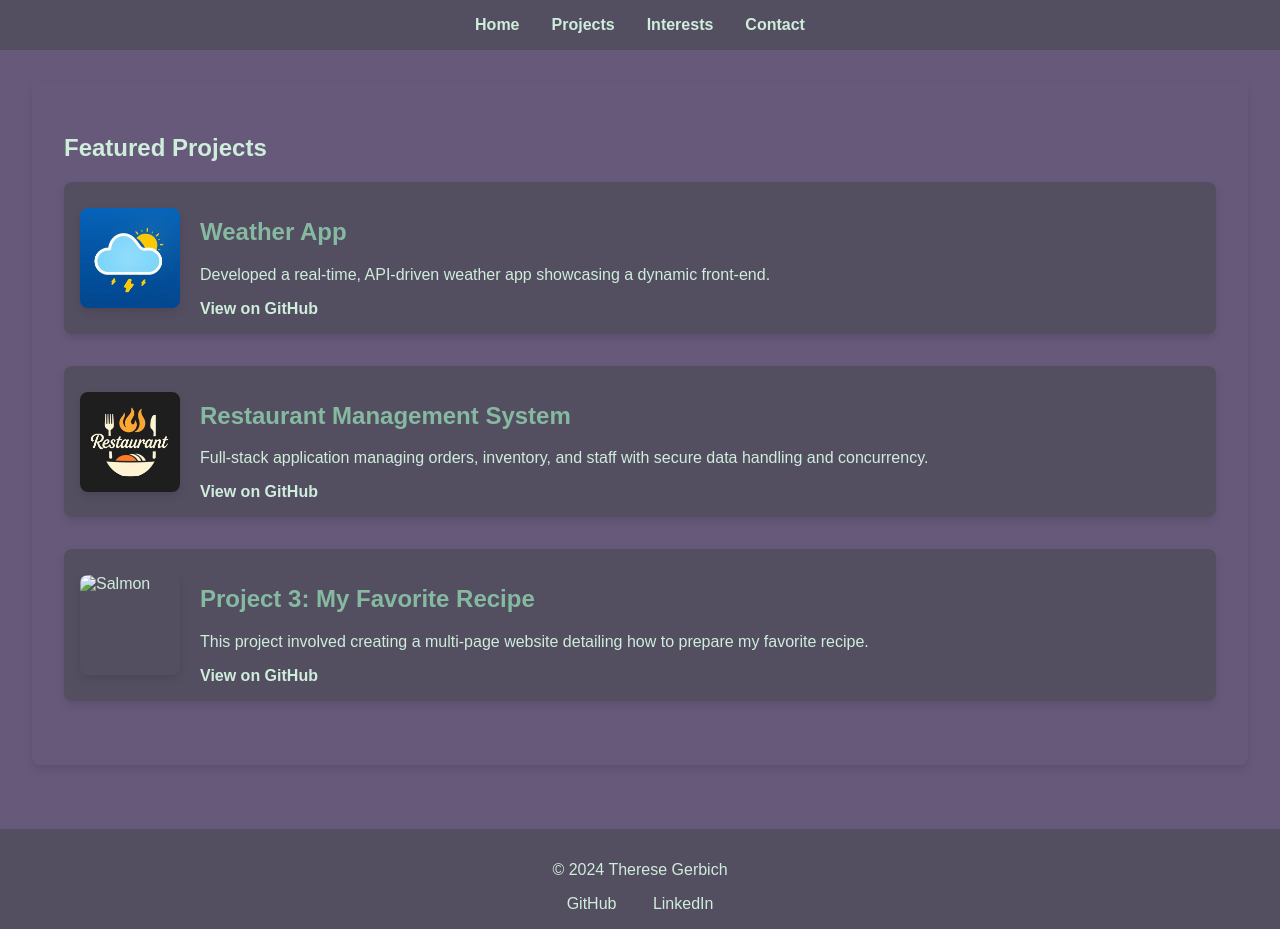
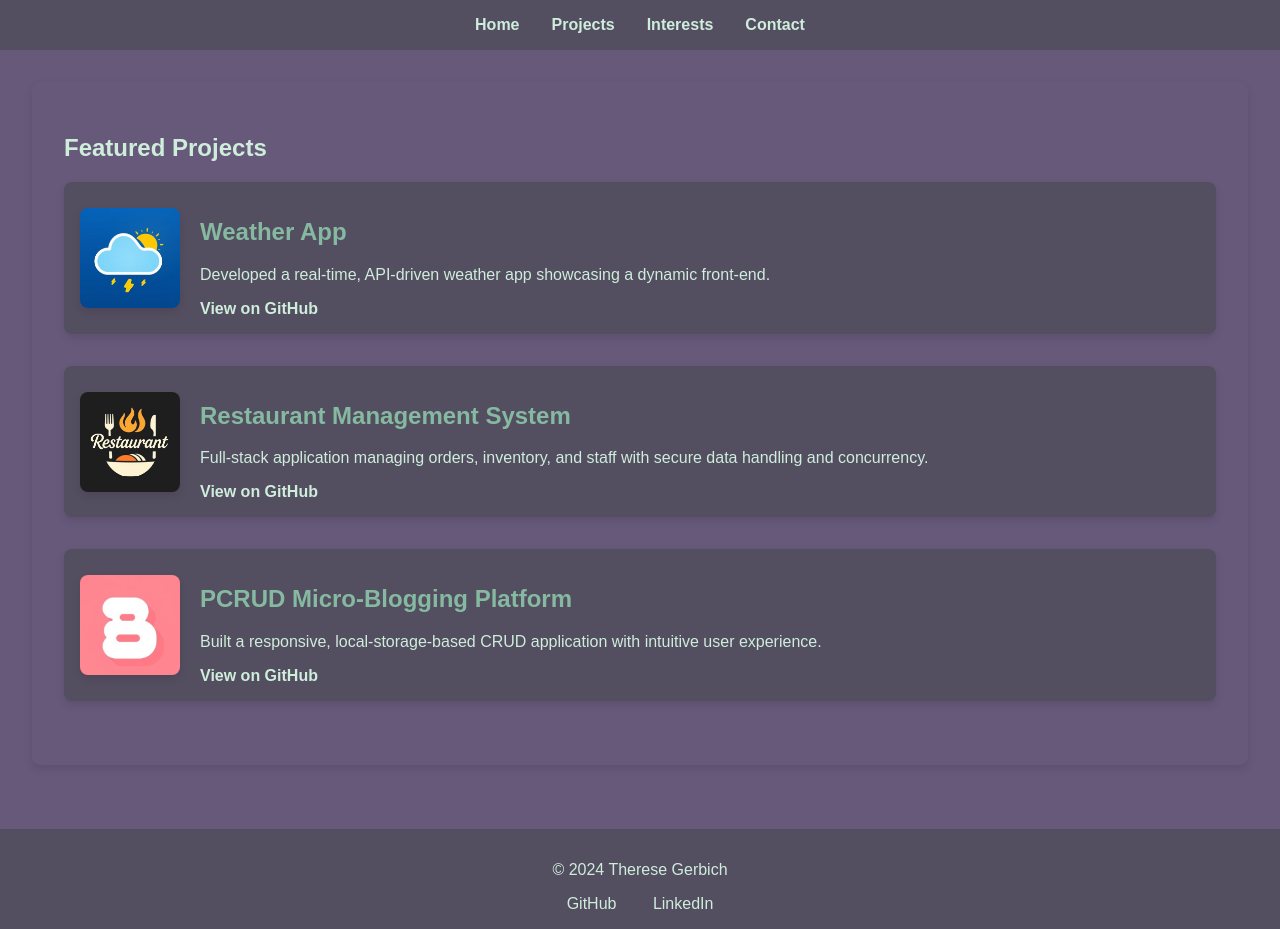
Before and after one commit to tmgerbich/portfolio, a plain HTML site: page projects.html in a window 1280 px wide. Drawn offline with Linux system fonts and the light colour scheme.

Commit message:
finished projects

```diff
--- a/projects.html
+++ b/projects.html
@@ -41,11 +41,11 @@
                     </div>
                 </div>
                 <div class="project">
-                    <img src="images/salmon.jpg" alt="Salmon">
+                    <img src="images/blogging.jpg" alt="Blogging Platform">
                     <div class="project-details">
-                        <h2>Project 3: My Favorite Recipe</h2>
-                        <p>This project involved creating a multi-page website detailing how to prepare my favorite recipe.</p>
-                        <a href="https://github.com/tmgerbich/recipe" target="_blank">View on GitHub</a>
+                        <h2>PCRUD Micro-Blogging Platform</h2>
+                        <p>Built a responsive, local-storage-based CRUD application with intuitive user experience.</p>
+                        <a href="https://github.com/tmgerbich/bloggingplatform" target="_blank">View on GitHub</a>
                     </div>
                 </div>
             </section>
```
Also changed, not shown: images/blogging.jpg (added).
